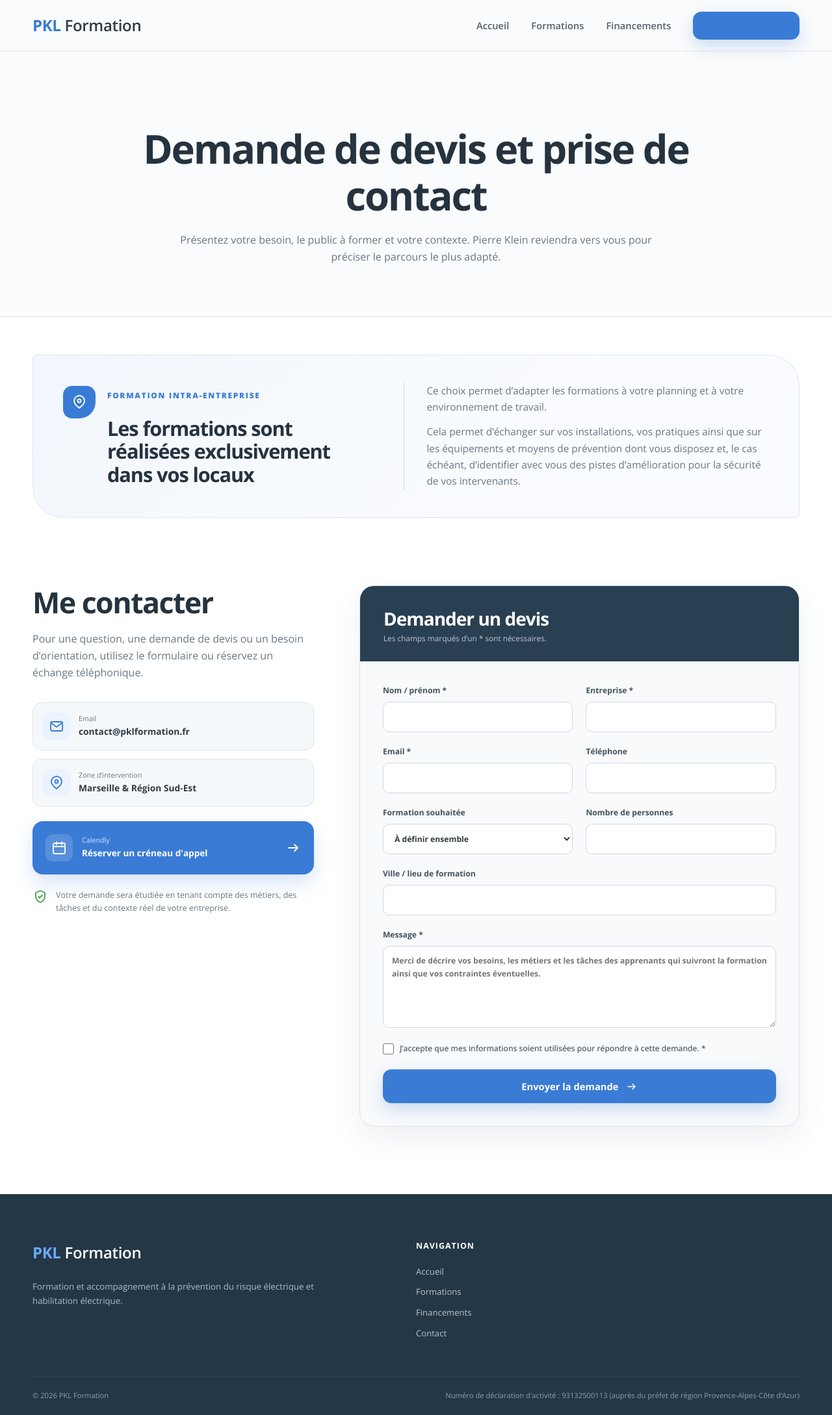
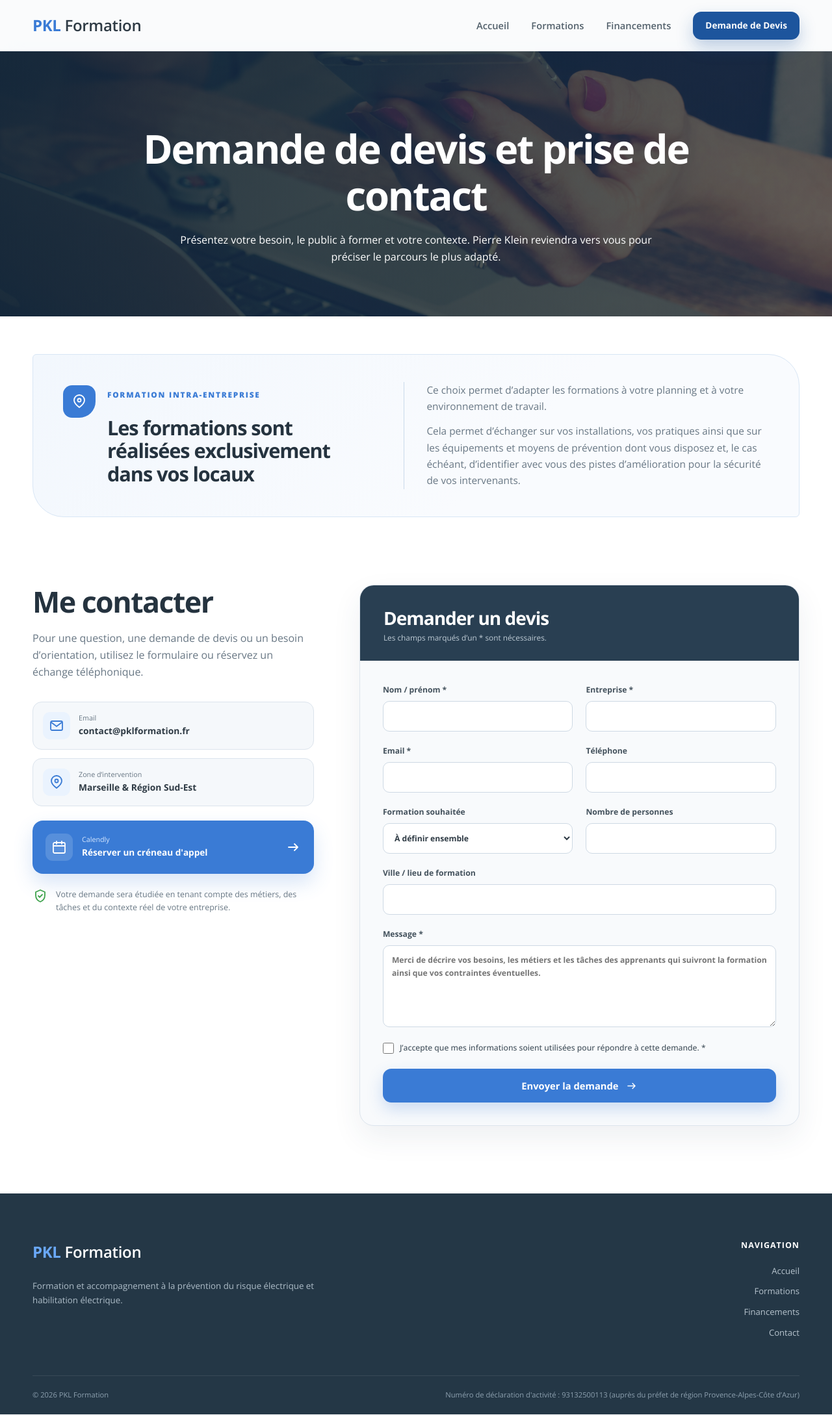
Before and after one commit to GregBoil/PKL, a React (Vite) app: page /contact in a window 1280 px wide. Shown: the whole page at 65% size. Built offline with nearby package versions, Linux system fonts and the light colour scheme.

Commit message:
Last fixes

```diff
--- a/src/pages/Contact.jsx
+++ b/src/pages/Contact.jsx
@@ -7,6 +7,7 @@ export default function Contact() {
   const [formStatus, setFormStatus] = useState('idle')
   const [formMessage, setFormMessage] = useState('')
   const [fieldErrors, setFieldErrors] = useState({})
+  const heroImage = `${import.meta.env.BASE_URL}contact-hero.png`
 
   const handleSubmit = async (event) => {
     event.preventDefault()
@@ -87,6 +88,8 @@ export default function Contact() {
   return (
     <>
       <PageHero
+        className="contact-hero"
+        style={{ '--contact-hero-image': `url("${heroImage}")` }}
         title="Demande de devis et prise de contact"
         text="Présentez votre besoin, le public à former et votre contexte. Pierre Klein reviendra vers vous pour préciser le parcours le plus adapté."
       />
--- a/src/styles.css
+++ b/src/styles.css
@@ -170,6 +170,12 @@ p {
   right: 0;
 }
 
+.main-nav > a.nav-cta.active {
+  color: var(--white);
+  background: var(--blue-dark);
+  box-shadow: 0 12px 26px rgba(29,85,157,.28);
+}
+
 .menu-button {
   display: none;
   border: 0;
@@ -961,6 +967,26 @@ p {
   color: var(--white);
 }
 
+.contact-hero {
+  position: relative;
+  overflow: hidden;
+  color: var(--white);
+  background:
+    linear-gradient(90deg, rgba(18,38,55,.9), rgba(23,42,56,.66)),
+    var(--contact-hero-image) center 52% / cover;
+  border-bottom: 0;
+}
+
+.contact-hero .container {
+  position: relative;
+  z-index: 1;
+}
+
+.contact-hero h1,
+.contact-hero p {
+  color: var(--white);
+}
+
 .funding-hero-large {
   min-height: 540px;
   padding: 125px 0 115px;
@@ -1425,17 +1451,6 @@ p {
   box-shadow: var(--shadow);
 }
 
-.funding-support-card::after {
-  content: '';
-  position: absolute;
-  right: -45px;
-  top: -45px;
-  width: 130px;
-  height: 130px;
-  background: rgba(58,123,213,.08);
-  border-radius: 50%;
-}
-
 .funding-support-icon {
   width: 54px;
   height: 54px;
@@ -1916,9 +1931,16 @@ input:focus, select:focus, textarea:focus {
 
 .footer-grid {
   display: grid;
-  grid-template-columns: 1.5fr .6fr .9fr;
+  grid-template-columns: 1fr auto;
   gap: 70px;
   padding-bottom: 55px;
+}
+
+.footer-grid .footer-links {
+  min-width: 150px;
+  align-items: flex-end;
+  justify-self: end;
+  text-align: right;
 }
 
 .brand-light strong {
@@ -2233,6 +2255,12 @@ input:focus, select:focus, textarea:focus {
     gap: 35px;
   }
 
+  .footer-grid .footer-links {
+    align-items: flex-start;
+    justify-self: start;
+    text-align: left;
+  }
+
 }
 
 @media (max-width: 520px) {
```
Also changed, not shown: public/contact-hero.png (added).
